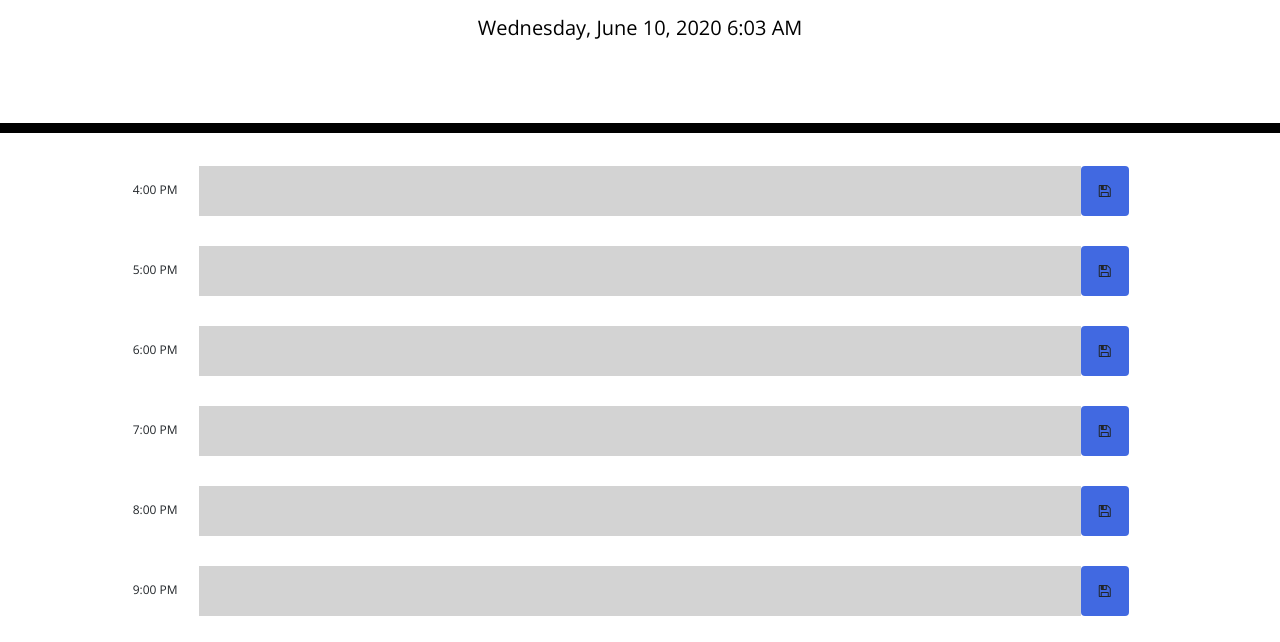
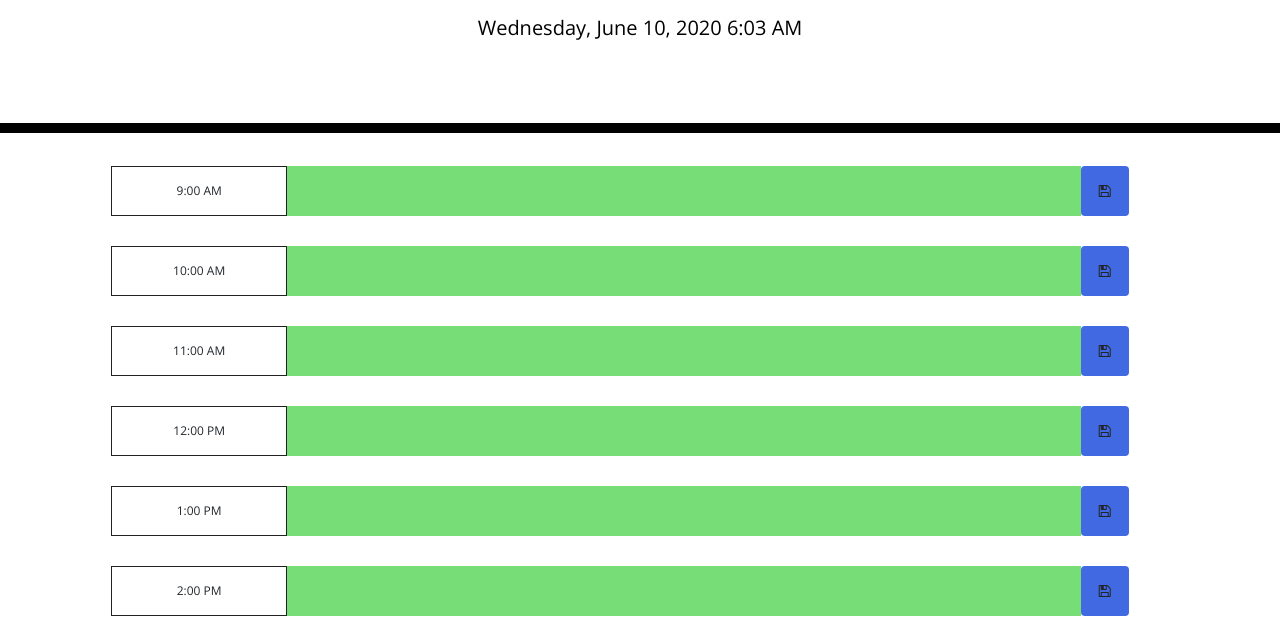
Before and after one commit to arpitasau/homework-work-schedular, a plain HTML site: page index.html in a window 1280 px wide. Shown: the part 153-795 px from the top of the page. Drawn offline with nearby package versions, Linux system fonts and the light colour scheme.

Commit message:
added-dynamically-changed-color-script.js

```diff
--- a/assets/js/script.js
+++ b/assets/js/script.js
@@ -1,6 +1,6 @@
 // Identifying DOM elements
 var $currentDay = $("#currentDay");
-var $businessHours = $(".business-hours");
+//var $businessHours = $(".business-hours");
 var $saveButton = $(".btn");
 var $container = $(".container-fluid");
 var currentTime = getCurrentTime();
@@ -8,53 +8,47 @@ var currentTime = getCurrentTime();
 //creating array of $businessHours
 var businessHours = [];
 
+//To get the saved item(if any) from local storage
 var events = JSON.parse(localStorage.getItem('events')) || {};
 
 // this function is to make sure javascript starts  after HTML is loaded
 $(document).ready(function() {
-  populateBusinessHours();
   populateRows();
   getTodaysDate();
+  populateBusinessHours();
+
 });
 
 function populateBusinessHours() {
   var currentDOW = moment().isoWeekday();
   if (currentDOW <= 5) {
-    for(var i = 0; i < 9; i++) {
-      var initialTime = moment('04:00 pm', "HH:mm a");
-      var incrementalTime = initialTime.add(moment.duration(i, 'hours'));
-      businessHours.push(incrementalTime);
-    }
-
     for(var i = 0; i < businessHours.length; i++) {
       console.log(businessHours[i].format('LT'));
-      amIBetween = currentTime.isBetween(businessHours[i], businessHours[i+1]);
-      pastTime = currentTime.isAfter(businessHours[i+1]);
-      console.log('.event-text [data-index="'+i+'"]');
+      var startTime = businessHours[i];
+      var endTime = businessHours[i+1] != undefined ? businessHours[i+1] : businessHours[i].add(moment.duration(1, 'hours'));
+      amIBetween = currentTime.isBetween(startTime, endTime);
+      pastTime = currentTime.isAfter(endTime);
       if (pastTime === true) {
         console.log("I am grey");
-        //$('.event-text [data-index="'+i+'"]').attr("class", "past");
         $('.event-text[data-index='+i+']').attr("class","past");
-        console.log(i);
 
       } else {
-        if (amIBetween === true) {
+          if (amIBetween === true) {
           $('.event-text[data-index='+i+']').attr("class","present");
           console.log("I am red");
-          console.log(i);
+          //console.log(i);
 
-        }else {
-          console.log("I am green");
-          $('.event-text [data-index="'+i+'"]').attr("class", "future");
-          console.log(i);
-
-        }
+          } else {
+            console.log("I am green");
+            $('.event-text[data-index='+i+']').attr("class","future");
+            //console.log(i);
+          }
       }
     }
   }
 }
 //Function to get date using moment.js
-//Refer https://momentjs.com/docs/ search for LLLL and http://zetcode.com/javascript/momentjs/
+//Refer https://momentjs.com/docs/ search for LLLL
 function getTodaysDate() {
   var today = moment();
   $currentDay.append(today.format('LLLL'));
@@ -63,8 +57,13 @@ function getCurrentTime() {
   var currentTime = moment();
   return currentTime;
 }
-//Function to populate the rows on the page
+//Function to populate the rows and business hours on the page
 function populateRows (){
+  for(var i = 0; i < 9; i++) {
+    var initialTime = moment('09:00 am', "HH:mm a");
+    var incrementalTime = initialTime.add(moment.duration(i, 'hours'));
+    businessHours.push(incrementalTime);
+  }
   for(var i = 0; i < businessHours.length; i++){
     var rowDiv = $("<div>");
     var hoursDiv = $("<div>");
@@ -81,8 +80,8 @@ function populateRows (){
     inputDiv.append(input);
     buttonDiv.append(button);
     rowDiv.attr("class", "row no-gutters");
-    hoursDiv.attr("class", "col-1");
-    inputDiv.attr("class", "col-10");
+    hoursDiv.attr("class", "col-2");
+    inputDiv.attr("class", "col-9");
     buttonDiv.attr("class", "col-1");
     hours.attr("class", "business-hours");
     hours.attr("data-index", i);
@@ -91,8 +90,8 @@ function populateRows (){
     input.val(events['input'+ i] || '');
     button.attr("data-index", i);
     button.attr("class", "btn fa fa-floppy-o action");
-  };
-};
+  }
+}
 //add event listener to save button
   $('body').on("click", '.action', function(){
     var buttonIndex = $(this).data('index');
--- a/assets/style.css
+++ b/assets/style.css
@@ -1,8 +1,8 @@
 body {
   font-family: 'Open Sans', sans-serif;
   font-size: 14px;
+}
 
-}
 .container-fluid{
   margin-left:auto;
   width: 85%;
@@ -13,10 +13,11 @@ input {
   width: 100%;
   padding: 6px;
   font-size: 20px;
-  border: none;
   background-color: #d3d3d3;
   margin: 0;
   padding-left: 10px;
+  border-style: none;
+
 }
 .business-hours{
   height: 50px;
@@ -25,7 +26,7 @@ input {
   padding-top: 15px;
   margin-top: 0px;
   font-size: 12px;
-  border-style: none;
+  border-style: solid;
   margin-right: 0px;
   text-align: center;
   border-color: rgb(34, 34, 32);
@@ -54,9 +55,6 @@ input {
   height: 80px;
   border-top: 1px solid white;;
 }
-.marginRow{
-  margin-bottom:0px !important;
-}
 .hour {
   background-color: #ffffff;
   color: #000000;
```
Also changed, not shown: assets/05-third-party-apis-homework-demo.gif (deleted), 1 other file.
